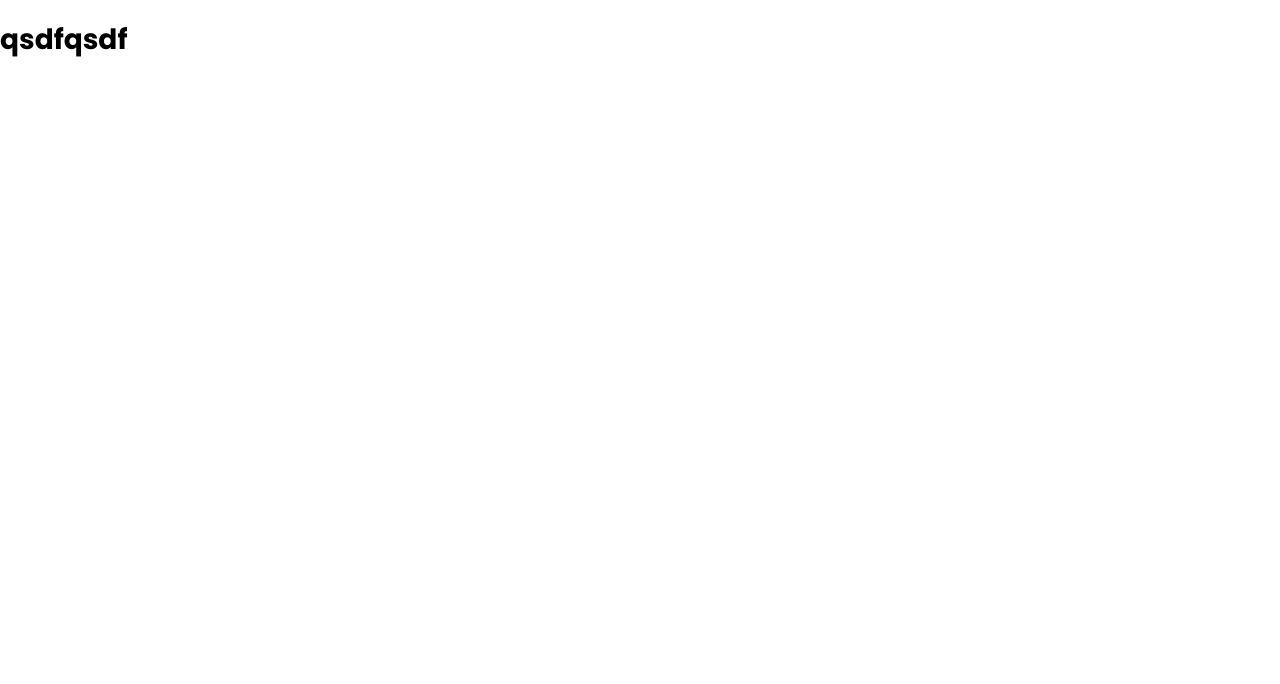
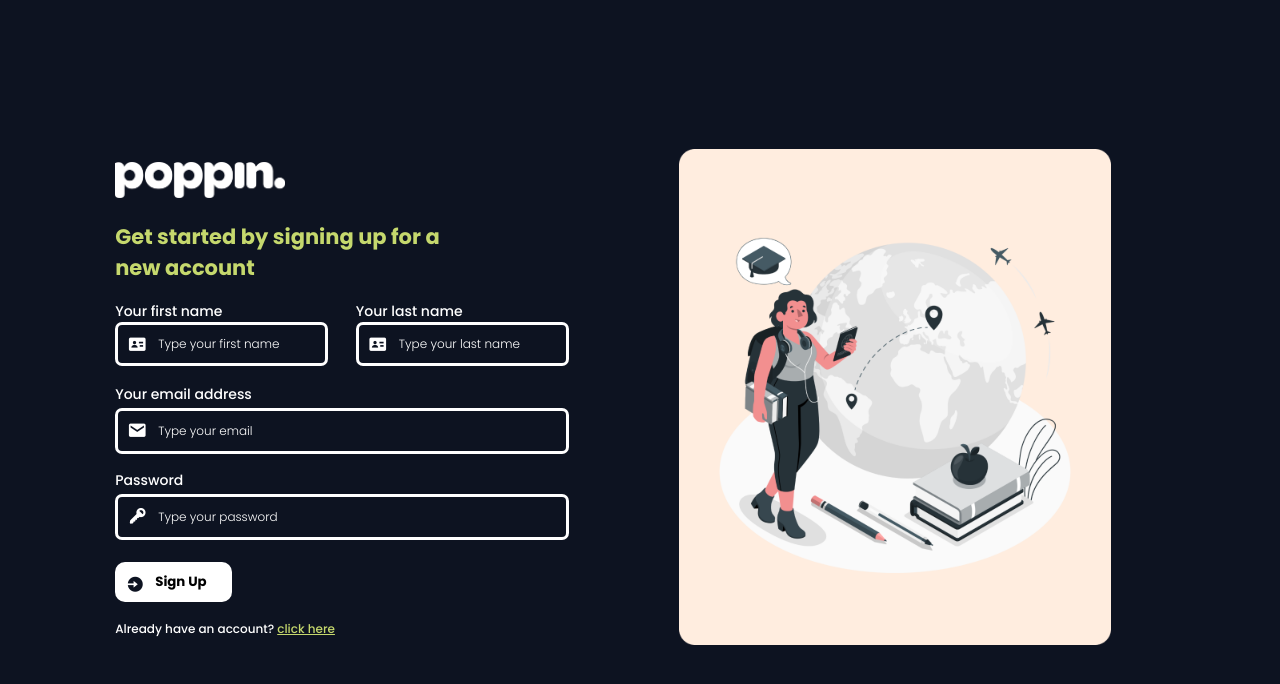
Before and after one commit to chahidhadifi/quiz-app, a React (Vite) app in the folder client/: page /signup in a window 1280 px wide. Shown: the top 684 px of the page. Built offline with nearby package versions, Linux system fonts and the light colour scheme.

Commit message:
add signup page

```diff
--- a/client/src/App.jsx
+++ b/client/src/App.jsx
@@ -1,10 +1,17 @@
-import Login from "./pages/Login"
+import React from 'react'
+import { BrowserRouter,  Routes, Route } from 'react-router-dom'
+
+import Login from './pages/Login'
+import Signup from './pages/Signup'
 
 const App = () => {
   return (
-    <>
-      <Login/>
-    </>
+    <BrowserRouter>
+      <Routes>
+        <Route path='/login' element={<Login/>}></Route>
+        <Route path='/signup' element={<Signup/>}></Route>
+      </Routes>
+    </BrowserRouter>
   )
 }
 
--- a/client/src/assets/css/style.css
+++ b/client/src/assets/css/style.css
@@ -317,4 +317,56 @@ h5 {
   .login__image img {
     width: 80%;
   }
+}
+
+.login__writeup form input[type=text] {
+  background-color: transparent;
+  border: 3px solid #FFFFFF;
+  border-radius: 7px;
+  padding: 10px 40px;
+  color: white;
+  font-family: "Poppins";
+  font-size: 12px;
+  width: 73.5%;
+}
+.login__writeup form .fl-container {
+  margin-bottom: 9px;
+}
+@media (max-width: 768px) {
+  .login__writeup form div:nth-child(1) {
+    display: flex;
+    flex-direction: column;
+  }
+  .login__writeup form input[name=firstname] {
+    margin-bottom: 7px;
+  }
+  .login__writeup .fl-container {
+    width: 100%;
+  }
+}
+@media (min-width: 768px) and (max-width: 992px) {
+  .login .fl-container {
+    width: 47%;
+  }
+  .login .fl-container input {
+    width: 100%;
+  }
+}
+@media (min-width: 992px) and (max-width: 1200px) {
+  .login .fl-container {
+    width: 37%;
+    margin-right: 10%;
+  }
+  .login .fl-container input {
+    width: 100%;
+  }
+}
+@media (min-width: 1200px) {
+  .login .fl-container {
+    width: 47%;
+    margin-right: -12.5%;
+  }
+  .login .fl-container input {
+    width: 100%;
+  }
 }/*# sourceMappingURL=style.css.map */
--- /dev/null
+++ b/client/src/assets/scss/_signup.scss
@@ -0,0 +1,74 @@
+.login {
+    &__container {
+
+    }
+
+    &__writeup {
+        form {
+            input[type="text"] {
+                background-color: transparent;
+                border: 3px solid $white;
+                border-radius: 7px;
+                padding: 10px 40px;
+                color: white;
+                font-family: "Poppins";
+                font-size: $sm;
+                width: 73.5%;
+            }
+
+            .fl-container {
+                margin-bottom: 9px;
+            }
+        }
+    }
+
+    @include breakpoints(mobile) {
+        &__writeup {
+            form {
+                div:nth-child(1) {
+                    display: flex;
+                    flex-direction: column;
+                }
+
+                input[name="firstname"] {
+                    margin-bottom: 7px;
+                }
+            }
+
+            .fl-container {
+                width: 100%;
+            }
+        }
+    }
+
+    @include breakpoints(small) {
+        .fl-container {
+            width: 47%;
+            input {
+                width: 100%;
+            }
+        }
+    }
+
+    @include breakpoints(medium) {
+        .fl-container {
+            width: 37%;
+            margin-right: 10%;
+
+            input {
+                width: 100%;
+            }
+        }
+    }
+
+    @include breakpoints(large) {
+        .fl-container {
+            width: 47%;
+            margin-right: -12.5%;
+
+            input {
+                width: 100%;
+            }
+        }
+    }
+}
--- a/client/src/assets/scss/style.scss
+++ b/client/src/assets/scss/style.scss
@@ -2,3 +2,4 @@
 @import "globals";
 @import "mixins";
 @import "login";
+@import "signup";
--- a/client/src/main.jsx
+++ b/client/src/main.jsx
@@ -2,32 +2,8 @@ import React from 'react'
 import ReactDOM from 'react-dom/client'
 import App from './App.jsx'
 
-import Login from "./pages/Login.jsx";
-import Signup from "./pages/Signup.jsx";
-
-import { createRoot } from "react-dom/client";
-import {
-  createBrowserRouter,
-  RouterProvider,
-  Route,
-  Link,
-} from "react-router-dom";
-
-const router = createBrowserRouter([
-  {
-    path: "/",
-    element: <App/>
-  },
-  {
-    path: "/login",
-    element: <Login/>
-  },
-  {
-    path: "/signup",
-    element: <Signup/>
-  }
-]);
-
-ReactDOM.createRoot(document.getElementById("root")).render(
-  <RouterProvider router={router} />
-);
+ReactDOM.createRoot(document.getElementById('root')).render(
+  <React.StrictMode>
+    <App />
+  </React.StrictMode>,
+)
--- a/client/src/pages/Login.jsx
+++ b/client/src/pages/Login.jsx
@@ -1,5 +1,5 @@
-import React from "react";
-import { Link } from "react-router-dom";
+import React from 'react'
+import { useNavigate, Link } from 'react-router-dom'
 
 import LogoWhite from "../assets/images/white-logo.png";
 import LoginImage from "../assets/images/login-img.png";
--- a/client/src/pages/Signup.jsx
+++ b/client/src/pages/Signup.jsx
@@ -1,8 +1,65 @@
+import React from 'react'
+import { useNavigate, Link } from 'react-router-dom'
+
+import LogoWhite from '../assets/images/white-logo.png';
+import LoginImg from '../assets/images/login-img.png';
+
 const Signup = () => {
     return (
-        <>
-            <h1>qsdfqsdf</h1>
-        </>
+        <div>
+            <div className="login">
+                <div className="login__container">
+                    <div className="login__writeup">
+                        <img src={LogoWhite} alt="Logo" className="login__writeup__logo"/>
+                        <h2>Get started by signing up for a new account</h2>
+                        <form>
+                            <div className="flex flex-ai-c flex-jc-sb">
+                                <div className="fl-container">
+                                    <label for="firstname">
+                                        Your first name
+                                    </label>
+                                    <div>
+                                        <i className="bx bxs-id-card icon"></i>
+                                        <input type="text" name="firstname" id="firstname" placeholder='Type your first name'/>
+                                    </div>
+                                </div>
+                                <div className="fl-container">
+                                    <label for="lastname">
+                                        Your last name
+                                    </label>
+                                    <div>
+                                        <i className="bx bxs-id-card icon"></i>
+                                        <input type="text" name="lastname" id="lastname" placeholder="Type your last name"/>
+                                    </div>
+                                </div>
+                            </div>
+                            <label for="email">Your email address</label>
+                            <div>
+                                <i className="bx bxs-envelope icon"></i>
+                                <input type="email" name="email" id="email" placeholder="Type your email"/>
+                            </div>
+                            <label for="password">Password</label>
+                            <div>
+                                <i className="bx bxs-key icon" ></i>
+                                <input type="password" name="password" id="password" placeholder="Type your password"/>
+                            </div>
+                            <div className="login__writeup__submit_button">
+                                <i className="bx bxs-log-in-circle icon"></i>
+                                <input type="button" value="Sign Up"/>
+                            </div>
+                        </form>
+                        <div className="login__writeup__link flex flex-ai-c">
+                            <div>Already have an account? </div>
+                            <Link to='/login'>click here</Link>
+                        </div>
+                    </div>
+                    <div className="login__image">
+                        {/* <img src="/images/login.png" alt=""> */}
+                        <img src={LoginImg} alt="" />
+                    </div>
+                </div>
+            </div>
+        </div>
     )
 }
 
```
Also changed, not shown: 1 other file (tests, documents, lock files or other folders).
